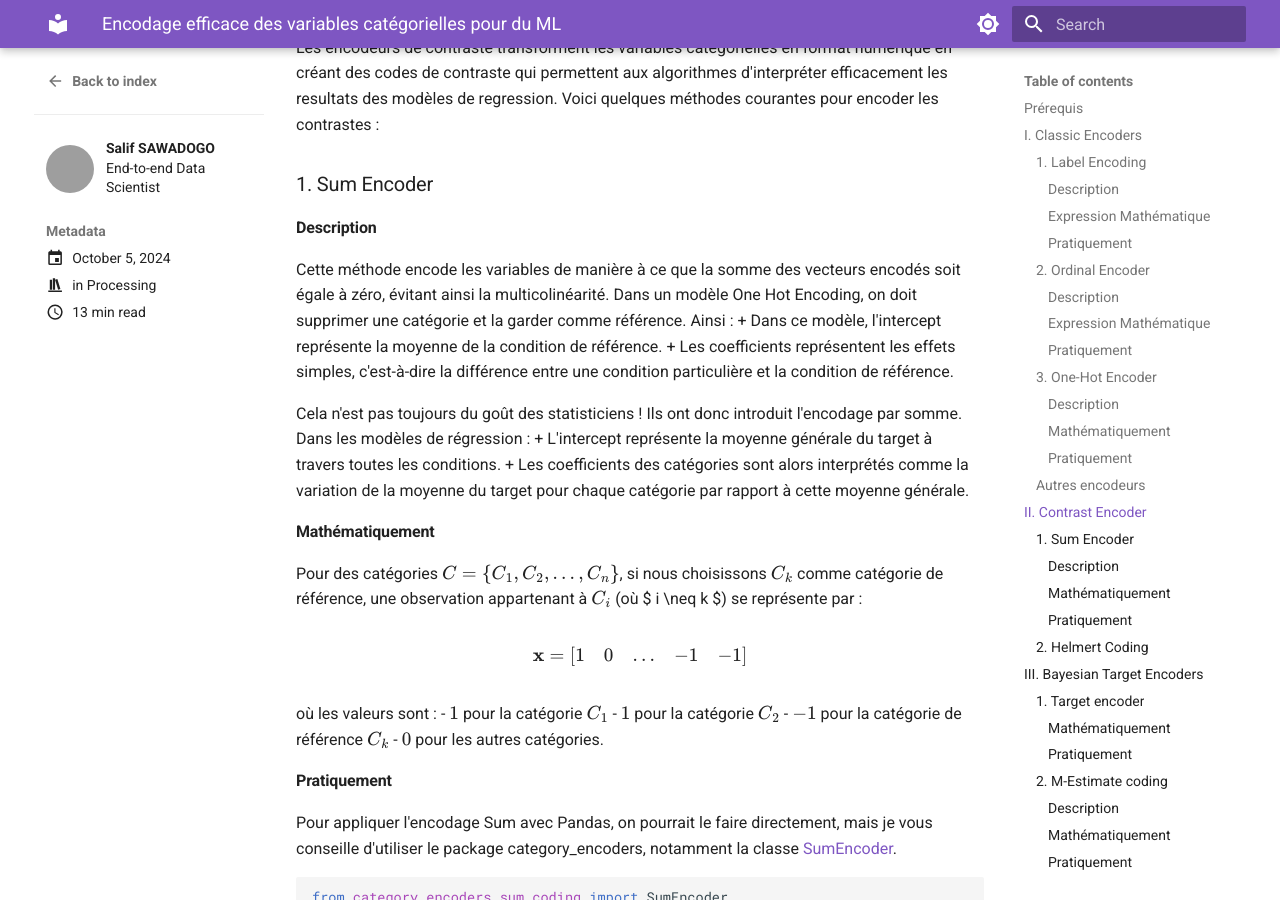
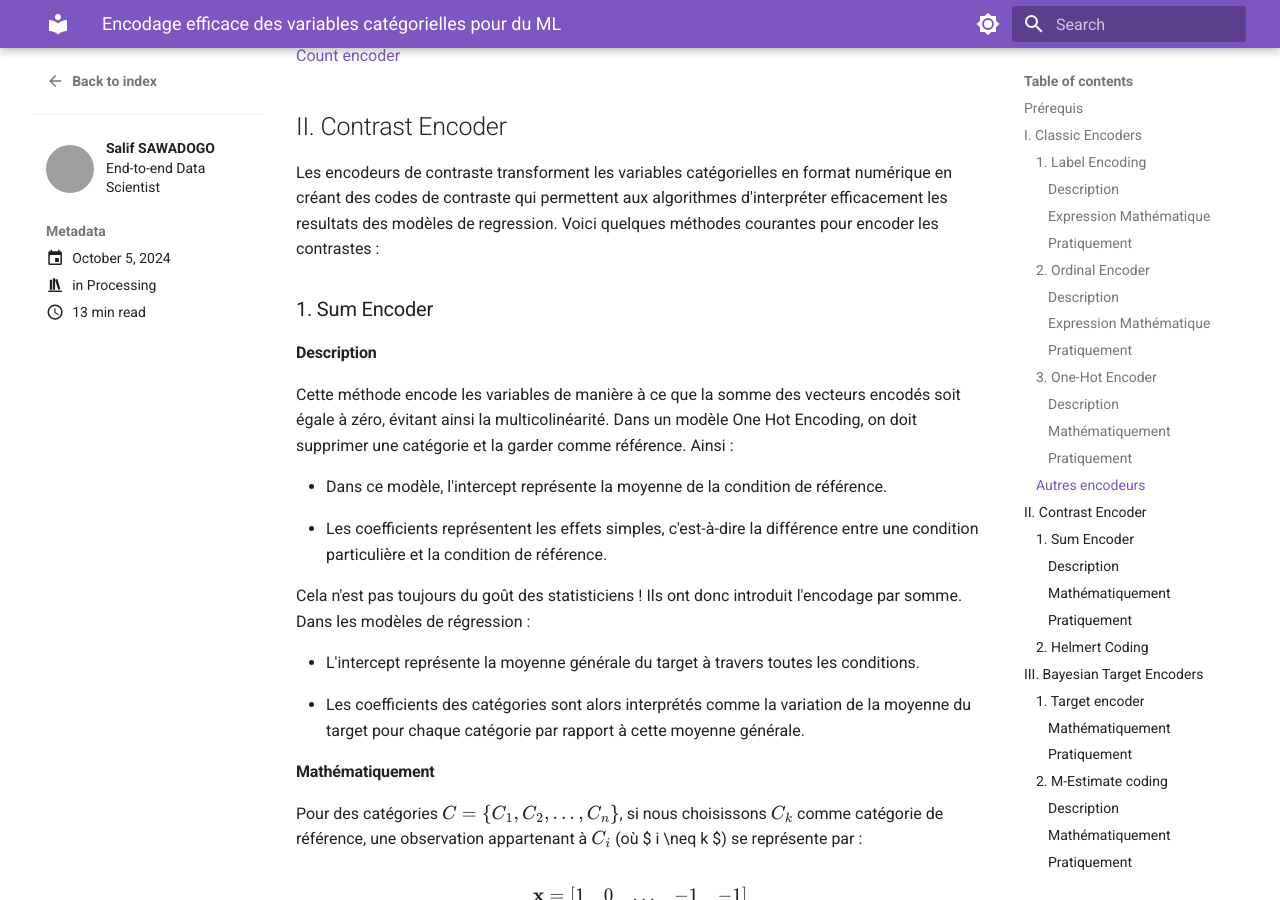
Before and after one commit to sawallesalfo/blog, an MkDocs documentation site: the page built from docs/posts/encoding_categorical_features_for_ML.md, in a window 1280 px wide and 900 px high, scrolled down 3684 px. Built offline with MkDocs 1.6.1 and Material for MkDocs 9.7.7, drawn with Linux system fonts in a browser that asks for light colours; comment, search, counter and statistics services are not loaded; some of the changed text lies outside the part shown; grey boxes are pictures that could not be loaded.

```diff
--- a/docs/posts/encoding_categorical_features_for_ML.md
+++ b/docs/posts/encoding_categorical_features_for_ML.md
@@ -76,11 +76,13 @@ où :
 
 #### Pratiquement
 Pour une variable catégorielle x4 représentant "Niveau de risque", avec les catégories suivantes :
+
 - C → Faible
 - B → Moyen
 - A → Élevé
 
 Si l'ordre naturel est *Faible < Moyen < Élevé*, alors l'encodage ordinal sera :
+
    - C → 0
    - B → 1
    - A → 2
@@ -134,11 +136,15 @@ Les encodeurs de contraste transforment les variables catégorielles en format n
 
 #### Description
 Cette méthode encode les variables de manière à ce que la somme des vecteurs encodés soit égale à zéro, évitant ainsi la multicolinéarité. Dans un modèle One Hot Encoding, on doit supprimer une catégorie et la garder comme référence. Ainsi :
+
 + Dans ce modèle, l'intercept représente la moyenne de la condition de référence.
+
 + Les coefficients représentent les effets simples, c'est-à-dire la différence entre une condition particulière et la condition de référence.
 
 Cela n'est pas toujours du goût des statisticiens ! Ils ont donc introduit l'encodage par somme. Dans les modèles de régression :
+
 + L'intercept représente la moyenne générale du target à travers toutes les conditions.
+
 + Les coefficients des catégories sont alors interprétés comme la variation de la moyenne du target pour chaque catégorie par rapport à cette moyenne générale.
 
 #### Mathématiquement
@@ -240,7 +246,7 @@ encoder.fit_transform(data.drop(columns=["y"]), data["y"]).head()
 
 ### 2. M-Estimate coding
 
-L'M-Estimate encoder est une version simplifiée du target encoder qui a un seul paramètre de lissage, ce qui facilite sa mise en place et son ajustement. Conçu pour estimer la probabilité d'appartenance à une catégorie en utilisant une moyenne pondérée.
+M-Estimate encoder est une version simplifiée du target encoder qui a un seul paramètre de lissage, ce qui facilite sa mise en place et son ajustement. Conçu pour estimer la probabilité d'appartenance à une catégorie en utilisant une moyenne pondérée.
 
 #### Description
 M-Estimate coding est une technique simplifiée qui utilise un seul paramètre de lissage, facilitant son adaptation. Il est destiné à estimer la probabilité d'appartenance à une catégorie en s'appuyant sur une moyenne pondérée.
```
